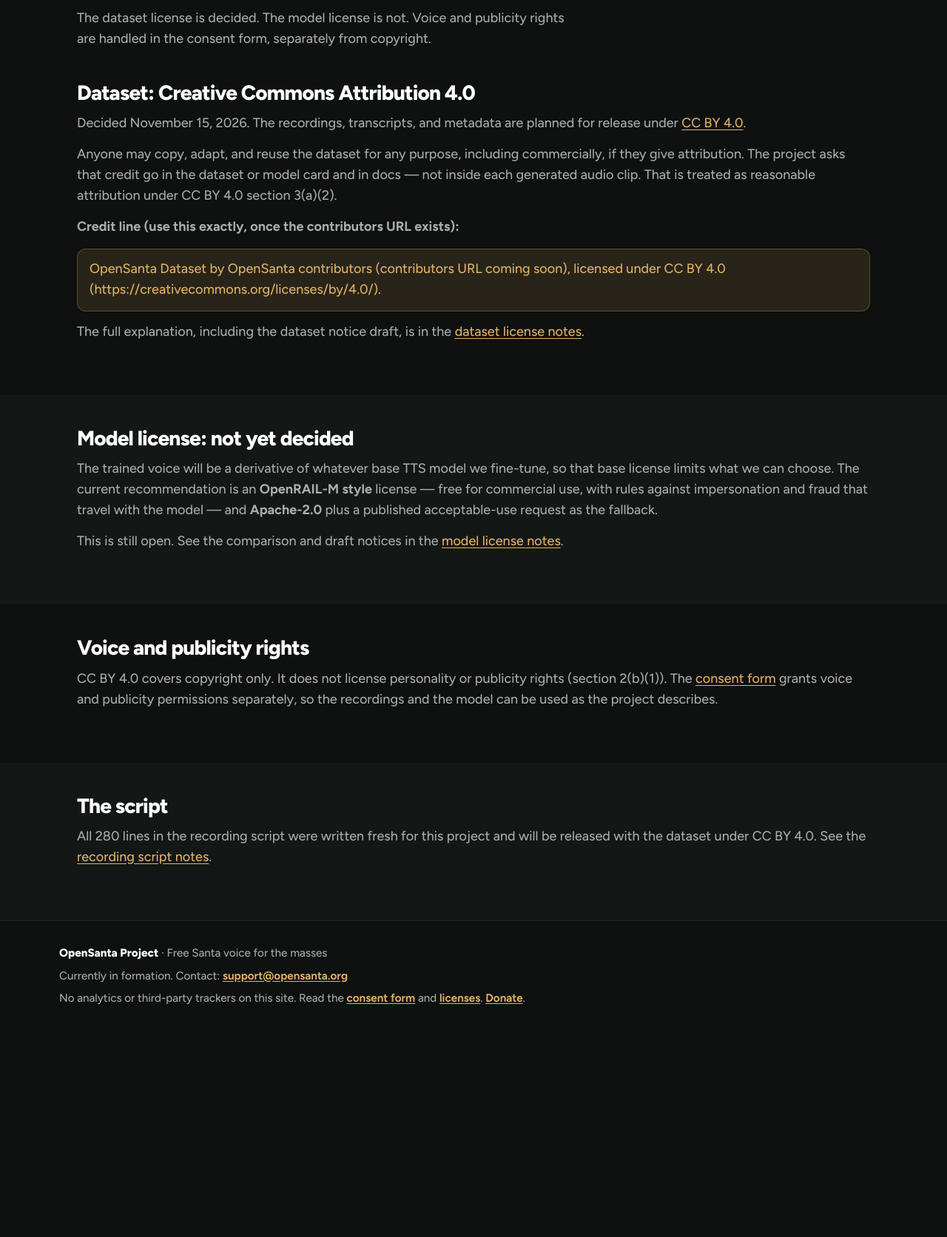
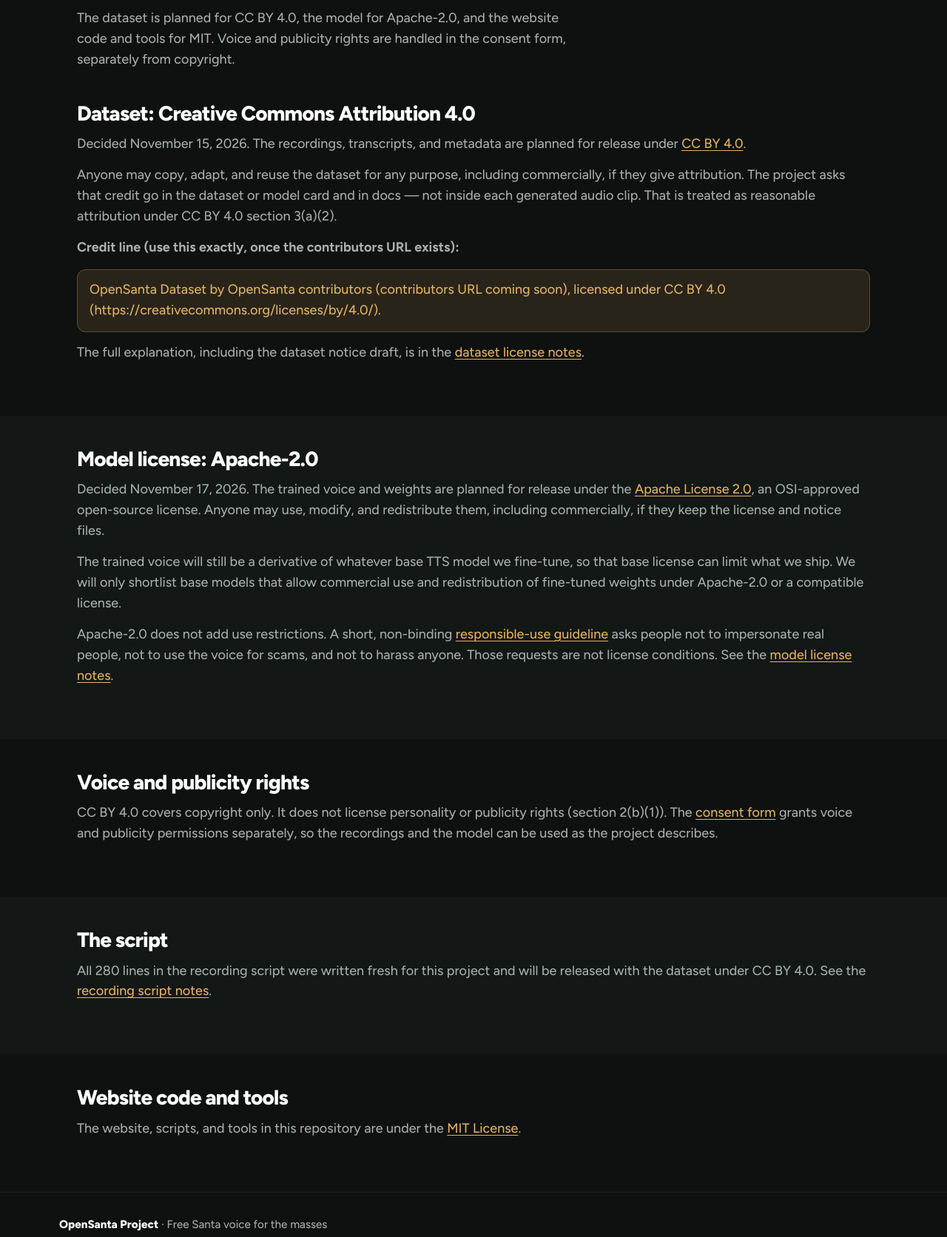
Before and after one commit to opensantaproject/opensanta, a plain HTML site: page licenses.html in a window 1280 px wide. Shown: the part 208-1880 px from the top of the page at 74% size. Before the commit the page ends 1610 px from the top, so only its background shows below. Drawn offline with Linux system fonts and the light colour scheme.

Commit message:
Go fully open source: Apache-2.0 model license, responsible-use guideline, consent v0.5

```diff
--- a/licenses.html
+++ b/licenses.html
@@ -4,7 +4,7 @@
   <meta charset="utf-8">
   <meta name="viewport" content="width=device-width, initial-scale=1">
   <title>Licenses — OpenSanta Project</title>
-  <meta name="description" content="OpenSanta dataset license (CC BY 4.0), the still-open model license, and how consent covers voice rights.">
+  <meta name="description" content="OpenSanta dataset license (CC BY 4.0), model license (Apache-2.0), website code (MIT), and how consent covers voice rights.">
   <meta name="robots" content="noindex, nofollow">
   <meta name="theme-color" content="#0E1110">
   <link rel="icon" href="assets/logo/favicon.ico" sizes="any">
@@ -47,7 +47,7 @@
     <div class="wrap page-intro">
       <p class="kicker">Licenses and rights</p>
       <h1>Licenses</h1>
-      <p class="lede">The dataset license is decided. The model license is not. Voice and publicity rights are handled in the consent form, separately from copyright.</p>
+      <p class="lede">The dataset is planned for CC BY 4.0, the model for Apache-2.0, and the website code and tools for MIT. Voice and publicity rights are handled in the consent form, separately from copyright.</p>
     </div>
 
     <section class="wrap prose">
@@ -61,9 +61,10 @@
 
     <section class="band">
       <div class="wrap prose">
-        <h2>Model license: not yet decided</h2>
-        <p>The trained voice will be a derivative of whatever base TTS model we fine-tune, so that base license limits what we can choose. The current recommendation is an <strong>OpenRAIL-M style</strong> license — free for commercial use, with rules against impersonation and fraud that travel with the model — and <strong>Apache-2.0</strong> plus a published acceptable-use request as the fallback.</p>
-        <p>This is still open. See the comparison and draft notices in the <a href="docs/pdf/license-model.pdf">model license notes</a>.</p>
+        <h2>Model license: Apache-2.0</h2>
+        <p>Decided November 17, 2026. The trained voice and weights are planned for release under the <a href="https://www.apache.org/licenses/LICENSE-2.0">Apache License 2.0</a>, an OSI-approved open-source license. Anyone may use, modify, and redistribute them, including commercially, if they keep the license and notice files.</p>
+        <p>The trained voice will still be a derivative of whatever base TTS model we fine-tune, so that base license can limit what we ship. We will only shortlist base models that allow commercial use and redistribution of fine-tuned weights under Apache-2.0 or a compatible license.</p>
+        <p>Apache-2.0 does not add use restrictions. A short, non-binding <a href="RESPONSIBLE-USE.md">responsible-use guideline</a> asks people not to impersonate real people, not to use the voice for scams, and not to harass anyone. Those requests are not license conditions. See the <a href="docs/pdf/license-model.pdf">model license notes</a>.</p>
       </div>
     </section>
 
@@ -78,6 +79,11 @@
         <p>All 280 lines in the recording script were written fresh for this project and will be released with the dataset under CC BY 4.0. See the <a href="docs/pdf/recording-script.pdf">recording script notes</a>.</p>
       </div>
     </section>
+
+    <section class="wrap prose">
+      <h2>Website code and tools</h2>
+      <p>The website, scripts, and tools in this repository are under the <a href="LICENSE">MIT License</a>.</p>
+    </section>
   </main>
   <footer class="site-footer">
     <div class="footer-inner">
```
Also changed, not shown: faq.html (+1 -1 lines), roadmap.html (+1 -2 lines), 12 other files.
